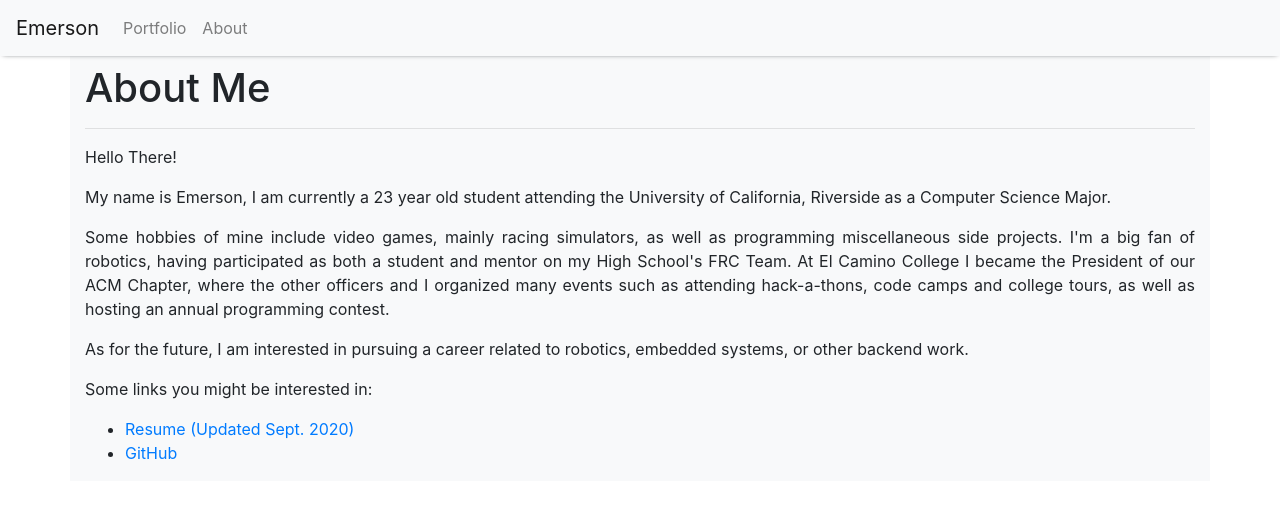
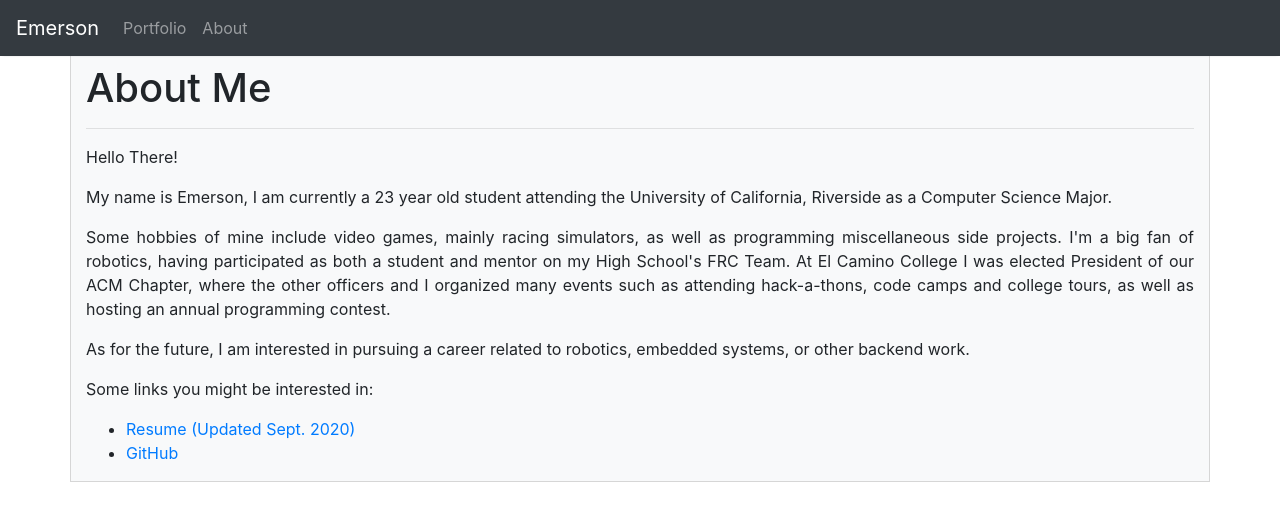
Before and after one commit to emwjacobson/emwj.dev, a Django app: page /about in a window 1280 px wide. Shown: the top 521 px of the page. Run offline with Django 3.2, Linux system fonts and the light colour scheme; some libraries are stand-ins or nearby versions.

Commit message:
Added Reaadme and changed up the theme

```diff
--- a/web/app/static/app/styles.css
+++ b/web/app/static/app/styles.css
@@ -1,7 +1,8 @@
 .navbar {
-    box-shadow: 0px 1px 5px -3px;
+    box-shadow: 0px 1px 3px -3px;
 }
 
 .main-content {
-    background-color: #f8f9fa;
+    border: 1px solid #d6d6d6;
+    border-top: 0px;
 }
--- a/web/app/templates/app/about.html
+++ b/web/app/templates/app/about.html
@@ -10,7 +10,7 @@
         <p class="text-justify">My name is Emerson, I am currently a 23 year old student attending the University of California, Riverside as a Computer Science Major.</p>
         <p class="text-justify">
             Some hobbies of mine include video games, mainly racing simulators, as well as programming miscellaneous side projects. I'm a big fan of robotics, having participated as both a student and mentor on my High School's FRC Team.
-            At El Camino College I became the President of our ACM Chapter, where the other officers and I organized many events such as attending hack-a-thons, code camps and college tours, as well as hosting an annual programming contest.
+            At El Camino College I was elected President of our ACM Chapter, where the other officers and I organized many events such as attending hack-a-thons, code camps and college tours, as well as hosting an annual programming contest.
         </p>
         <p class="text-justify">As for the future, I am interested in pursuing a career related to robotics, embedded systems, or other backend work.</p>
         <p class="text-justify">Some links you might be interested in:
--- a/web/app/templates/app/base.html
+++ b/web/app/templates/app/base.html
@@ -13,10 +13,11 @@
   <link rel="stylesheet" href="https://stackpath.bootstrapcdn.com/bootstrap/4.5.2/css/bootstrap.min.css" integrity="sha384-JcKb8q3iqJ61gNV9KGb8thSsNjpSL0n8PARn9HuZOnIxN0hoP+VmmDGMN5t9UJ0Z" crossorigin="anonymous">
   <link rel="stylesheet" href="{% static 'app/styles.css' %}">
 </head>
+
 <body>
 
-<nav class="navbar navbar-expand-lg navbar-light bg-light">
-  <a class="navbar-brand" href="#">Emerson</a>
+<nav class="navbar navbar-expand-lg navbar-dark bg-dark">
+  <a class="navbar-brand ">Emerson</a>
   <button class="navbar-toggler" type="button" data-toggle="collapse" data-target="#navbarSupportedContent" aria-controls="navbarSupportedContent" aria-expanded="false" aria-label="Toggle navigation">
     <span class="navbar-toggler-icon"></span>
   </button>
@@ -33,7 +34,7 @@
   </div>
 </nav>
 
-<div class="container main-content">
+<div class="container main-content bg-light">
   {% block content %}
   {% endblock content %}
 </div>
@@ -41,5 +42,6 @@
 <script src="https://code.jquery.com/jquery-3.5.1.slim.min.js" integrity="sha384-DfXdz2htPH0lsSSs5nCTpuj/zy4C+OGpamoFVy38MVBnE+IbbVYUew+OrCXaRkfj" crossorigin="anonymous"></script>
 <script src="https://cdn.jsdelivr.net/npm/popper.js@1.16.1/dist/umd/popper.min.js" integrity="sha384-9/reFTGAW83EW2RDu2S0VKaIzap3H66lZH81PoYlFhbGU+6BZp6G7niu735Sk7lN" crossorigin="anonymous"></script>
 <script src="https://stackpath.bootstrapcdn.com/bootstrap/4.5.2/js/bootstrap.min.js" integrity="sha384-B4gt1jrGC7Jh4AgTPSdUtOBvfO8shuf57BaghqFfPlYxofvL8/KUEfYiJOMMV+rV" crossorigin="anonymous"></script>
+
 </body>
 </html>
--- a/web/app/views.py
+++ b/web/app/views.py
@@ -31,7 +31,7 @@ projects = [
     {
         'image': 'https://i.imgur.com/K6mEpUM.png',
         'title': 'Pypc2',
-        'description': 'For a while I was really into Project Cars 2, so I created a custom dashboard to be displayed while driving. It includes the car\'s current RPM, speed, and gear, as well as a meter showing when to shift, current throttle/braking, and g-forces applied to the car.',
+        'description': 'For a while I was really into Project Cars 2, so I created a custom dashboard to be displayed while driving. It uses data from the game to display the car\'s current RPM, speed, and gear, as well as a meter showing when to shift, current throttle/braking, and g-forces applied to the car.',
         'technologies': [
             "Python",
             "Pygame"
```
Also changed, not shown: README.md (added), 2 other files.
